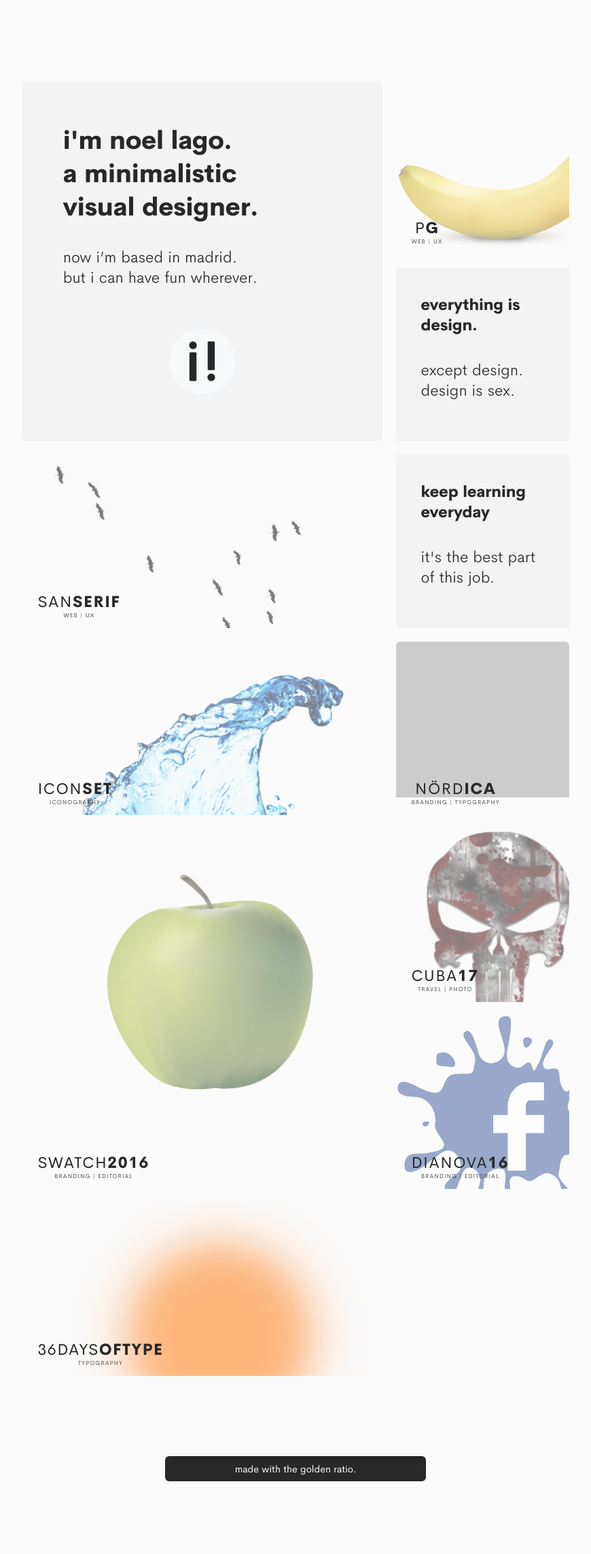
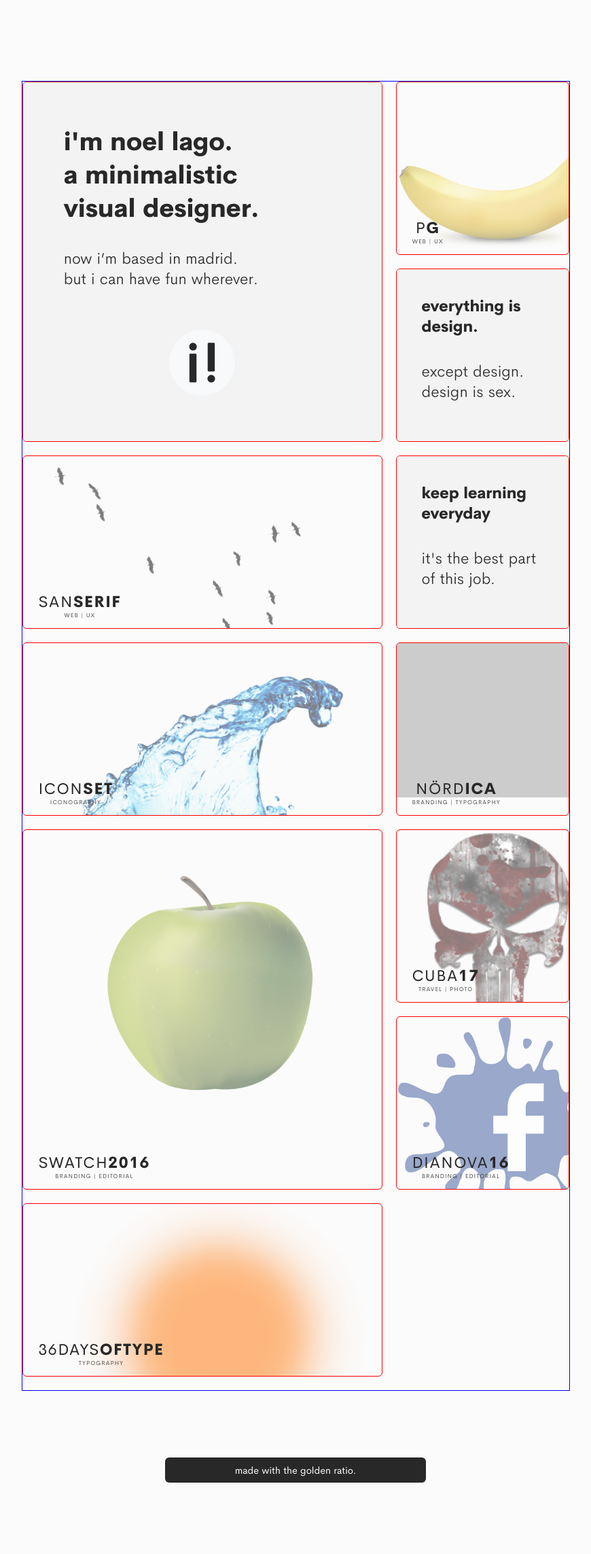
Before and after one commit to lordbyron90/version_2, a PHP site: page /index.html in a window 1280 px wide. Shown: the part 87-2373 px from the top of the page at 68% size, without its empty margins (205-1075 px from the left). Run offline with PHP 8.4, Linux system fonts and the light colour scheme; some libraries are stand-ins or nearby versions; some web fonts are replaced; grey boxes are pictures that could not be loaded.

Commit message:
highlight boxes

```diff
--- a/style.css
+++ b/style.css
@@ -441,12 +441,14 @@ transform: translateY(3px) rotate(0deg);
 /*////////////////////  MASONRY  //////////////////////*/
 
 div#container {
+    border: 1px solid blue;
     width: 100%;
     margin: 0 auto;
     text-align: center;
 }
 
 .item {
+  border: 1px solid red;
   width: 255px;
   height: 255px;
   display: inline-block;
```
